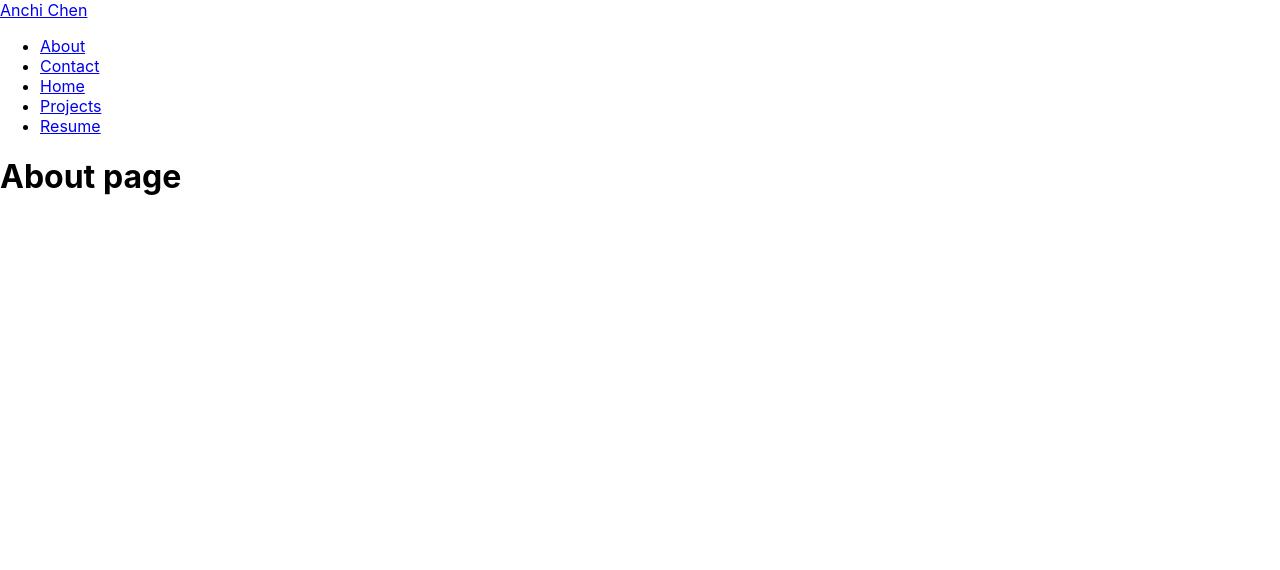
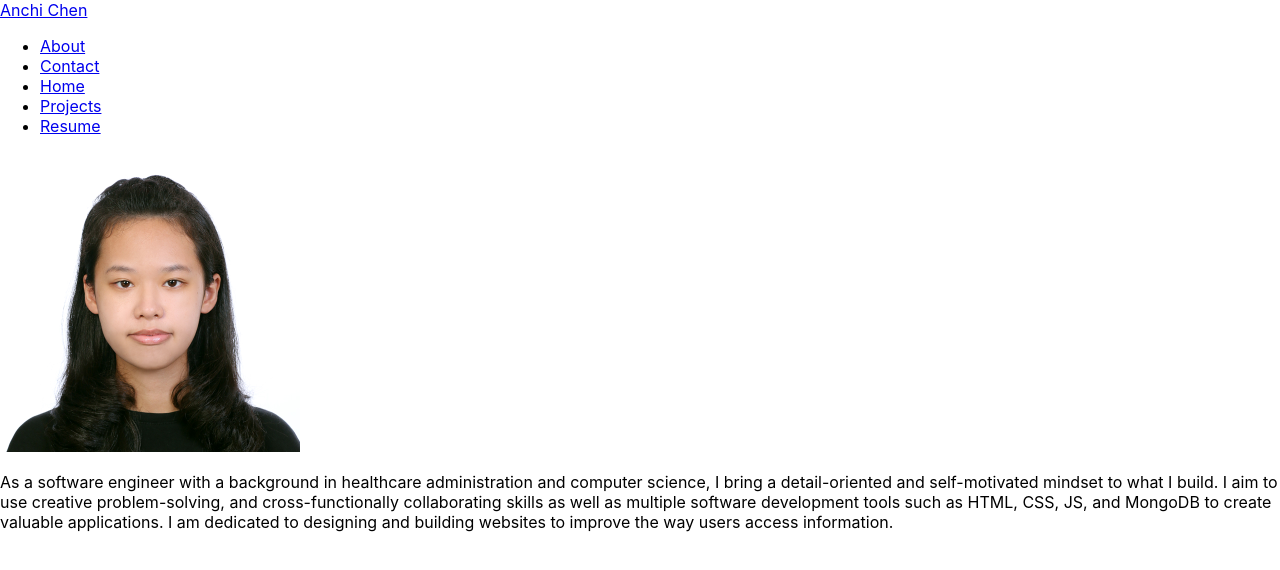
Before and after one commit to chenannchi/portfolio-react, a React (Create React App) app: page /about in a window 1280 px wide. Shown: the top 570 px of the page. Built offline with nearby package versions, Linux system fonts and the light colour scheme.

Commit message:
add content to about page and home page

```diff
--- a/src/pages/About.jsx
+++ b/src/pages/About.jsx
@@ -1,7 +1,10 @@
 const About = () => {
   return (
     <>
-      <h1>About page</h1>
+      <img class="profile-image" src="photo.jpg" alt="profile" style={{width:"300px"}} />
+      <p>
+        As a software engineer with a background in healthcare administration and computer science, I bring a detail-oriented and self-motivated mindset to what I build. I aim to use creative problem-solving, and cross-functionally collaborating skills as well as multiple software development tools such as HTML, CSS, JS, and MongoDB to create valuable applications. I am dedicated to designing and building websites to improve the way users access information.
+      </p>
     </>
   )
 }
--- a/src/pages/Home.jsx
+++ b/src/pages/Home.jsx
@@ -1,7 +1,9 @@
 const Home = () => {
   return (
     <>
-      <h1>Home page</h1>
+      <h1>Anchi Chen</h1>
+      <img class="profile-image" src="photo.jpg" alt="profile" style={{width:"300px"}} />
+      <h2>Software Engineer</h2>
     </>
   )
 }
```
Also changed, not shown: public/photo.jpg (added).
